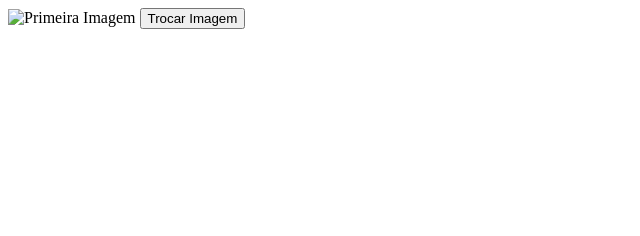
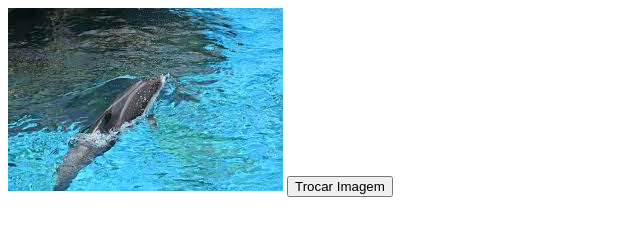
Before and after one commit to edujgg/site33, a plain HTML site: page index.html in a window 1280 px wide. Both pictures are taken after a click on the button "Trocar Imagem". Shown: the whole page, without its empty margins (0-640 px from the left). Drawn offline with Linux system fonts and the light colour scheme.

Commit message:
Update index.html

```diff
--- a/index.html
+++ b/index.html
@@ -7,7 +7,7 @@
 </head>
 <body>
     <!-- Imagem inicial -->
-    <img id="minhaImagem" src="imagem1.jpg" alt="Primeira Imagem">
+    <img id="minhaImagem" src="golfo.jpeg" alt="Primeira Imagem">
 
     <!-- Botão para trocar a imagem -->
     <button onclick="trocarImagem()">Trocar Imagem</button>
@@ -20,12 +20,12 @@
             var imagem = document.getElementById("minhaImagem");
 
             // Verifica qual imagem está sendo exibida
-            if (imagem.src.endsWith("imagem1.jpg")) {
-                // Se a imagem atual for imagem1.jpg, muda para imagem2.jpg
-                imagem.src = "imagem2.jpg";
+            if (imagem.src.endsWith("golfo.jpeg")) {
+                // Se a imagem atual for golfo.jpeg, muda para goo.jpeg
+                imagem.src = "goo.jpeg";
             } else {
-                // Caso contrário, muda para imagem1.jpg
-                imagem.src = "imagem1.jpg";
+                // Caso contrário, muda para golfo.jpeg
+                imagem.src = "golfo.jpeg";
             }
         }
     </script>
```
